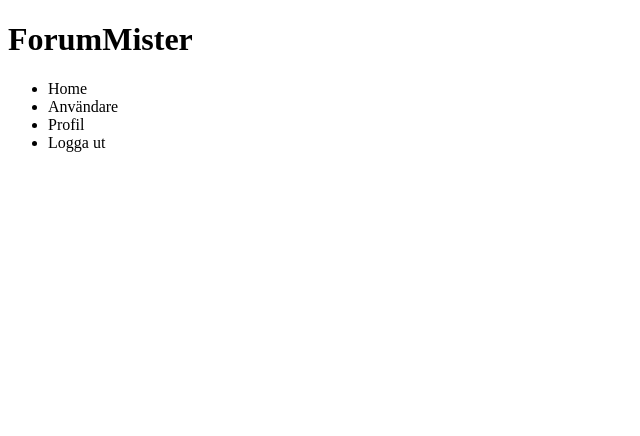
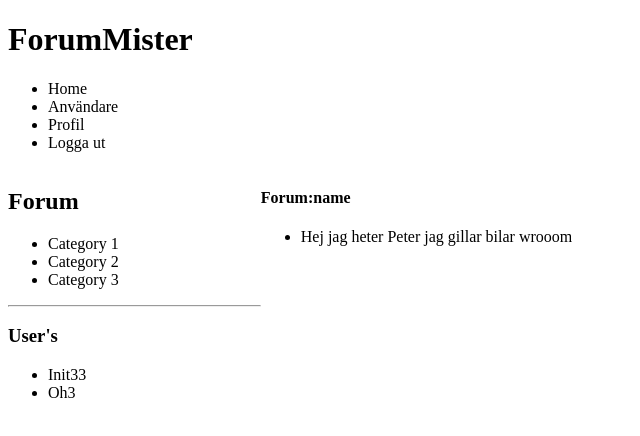
Before and after one commit to MariaRacariu/FE23-js2-slutprojekt-Birds, a website built with Parcel: page src/index.html in a window 1280 px wide. Shown: the whole page, without its empty margins (0-640 px from the left). Built offline with nearby package versions, Linux system fonts and the light colour scheme.

Commit message:
More html

```diff
--- a/src/index.html
+++ b/src/index.html
@@ -23,5 +23,39 @@
         </div>
       </div>
     </header>
+    <section>
+      <div class="sideNav">
+        <div>
+          <h2>Forum</h2>
+        </div>
+        <div>
+          <ul>
+            <li>Category 1</li>
+            <li>Category 2</li>
+            <li>Category 3</li>
+          </ul>
+        </div>
+        <hr>
+        <div>
+          <h3>User's</h3>
+        </div>
+        <div>
+          <ul>
+            <li>Init33</li>
+            <li>Oh3</li>
+          </ul>
+        </div>
+      </div>
+      <div class="post-display">
+        <div>
+          <h4>Forum:name</h4>
+        </div>
+        <div>
+          <ul>
+            <li>Hej jag heter Peter jag gillar bilar wrooom</li>
+          </ul>
+        </div>
+      </div>
+    </section>
   </body>
 </html>
--- a/src/style.css
+++ b/src/style.css
@@ -0,0 +1,11 @@
+.sideNav {
+    width: 20%
+}
+
+.post-display {
+    width: 69%;
+}
+
+section {
+    display: flex;
+}
```
